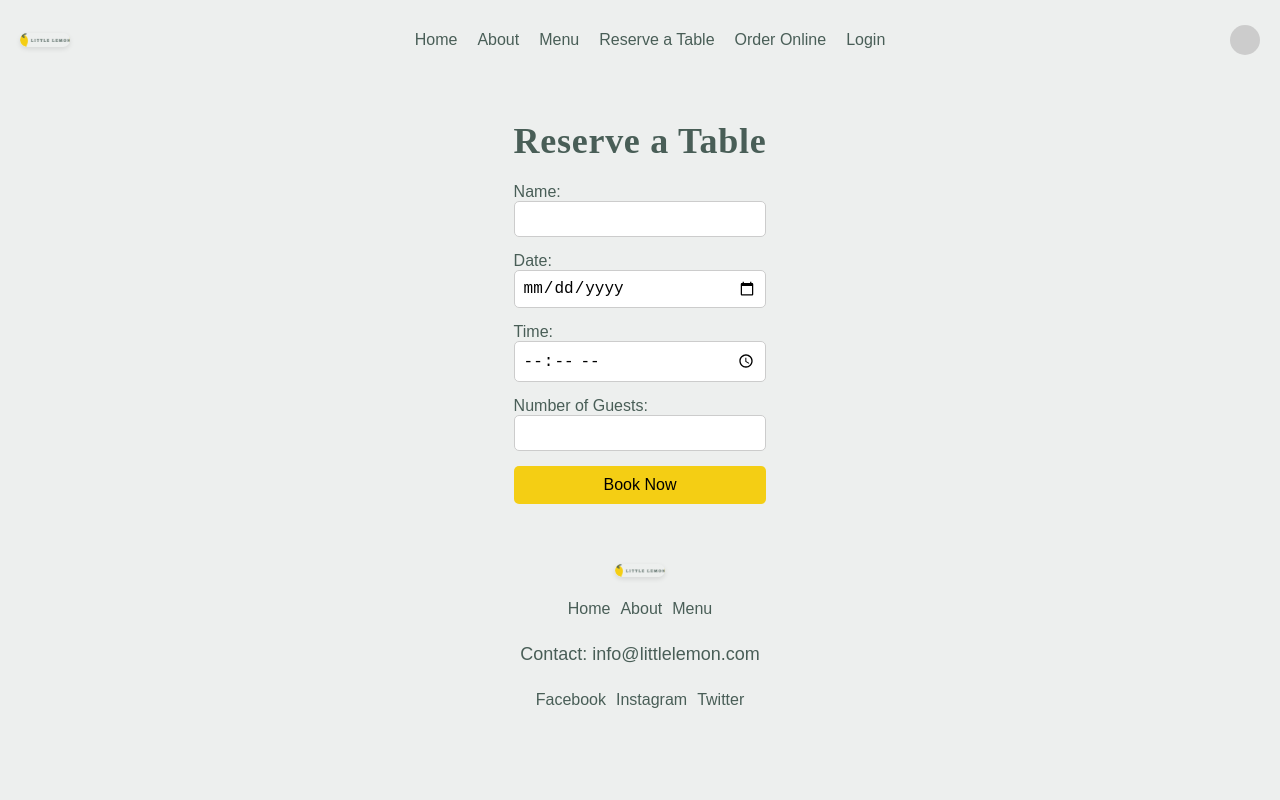
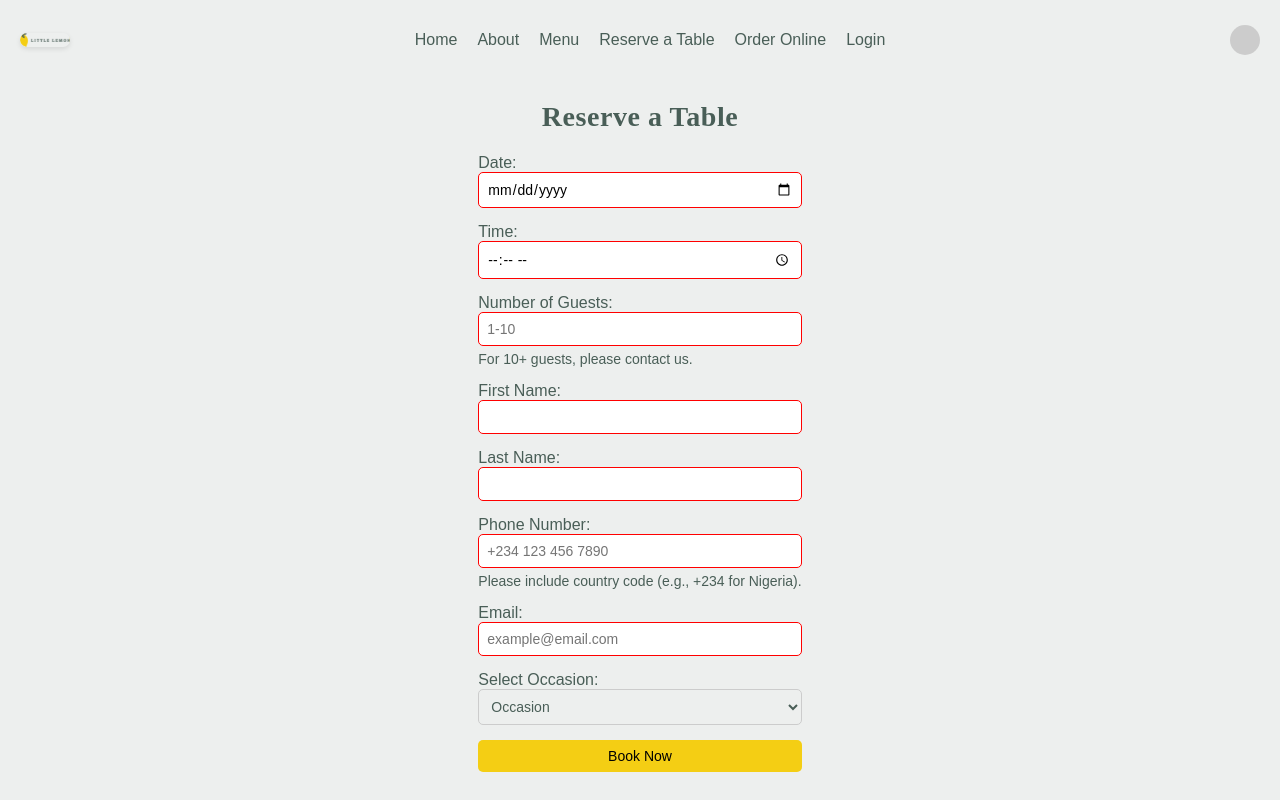
Before and after one commit to Hephzibah-SO-Cu/Little-Lemon-CS, a React (Create React App) app: page /booking in a window 1280 px wide. Shown: the top 800 px of the page. Built offline with nearby package versions, Linux system fonts and the light colour scheme.

Commit message:
Enhanced Booking Section

```diff
--- a/src/App.css
+++ b/src/App.css
@@ -433,6 +433,7 @@ main > :not(:last-child) {
   font-size: 36px;
   color: #495E57;
   margin-bottom: 20px;
+  text-align: center;
 }
 
 .booking-page form {
@@ -448,11 +449,40 @@ main > :not(:last-child) {
   color: #495E57;
 }
 
-.booking-page input {
+.booking-page input,
+.booking-page select {
   padding: 8px;
   font-size: 16px;
   border: 1px solid #ccc;
   border-radius: 5px;
+  font-family: 'Karla', sans-serif;
+}
+
+.booking-page input:invalid,
+.booking-page select:invalid {
+  border-color: #ff0000;
+}
+
+.booking-page input:valid,
+.booking-page select:valid {
+  border-color: #ccc;
+}
+
+.booking-page .guest-note,
+.booking-page .phone-note {
+  font-size: 14px;
+  color: #495E57;
+  margin-top: 5px;
+}
+
+.booking-page select.occasion-default {
+  background-color: #EDEFEE;
+  color: #495E57;
+}
+
+.booking-page select.occasion-selected {
+  background-color: #495E57;
+  color: #fff;
 }
 
 .booking-page button {
@@ -462,6 +492,7 @@ main > :not(:last-child) {
   cursor: pointer;
   font-size: 16px;
   border-radius: 5px;
+  font-family: 'Karla', sans-serif;
 }
 
 /* Responsive Design */
@@ -587,6 +618,24 @@ main > :not(:last-child) {
     flex-direction: column;
     text-align: center;
   }
+  /* Booking Page */
+  .booking-page {
+    padding: 20px;
+  }
+
+  .booking-page h1 {
+    font-size: 28px;
+  }
+
+  .booking-page input,
+  .booking-page select {
+    font-size: 14px;
+  }
+
+  .booking-page button {
+    font-size: 14px;
+    padding: 8px;
+  }
 
 /* Extra Small Screens (below 480px) */
 @media (max-width: 480px) {
--- a/src/App.js
+++ b/src/App.js
@@ -1,8 +1,7 @@
 import React from 'react';
-import { BrowserRouter as Router, Routes, Route } from 'react-router-dom';
+import { BrowserRouter as Router } from 'react-router-dom';
 import Nav from './components/Nav';
-import HomePage from './components/HomePage';
-import BookingPage from './components/BookingPage';
+import Main from './components/Main';
 import './App.css';
 
 function App() {
@@ -10,10 +9,7 @@ function App() {
     <div className="App">
       <Router>
         <Nav />
-        <Routes>
-          <Route path="/" element={<HomePage />} />
-          <Route path="/booking" element={<BookingPage />} />
-        </Routes>
+        <Main />
       </Router>
     </div>
   );
--- a/src/components/BookingPage.js
+++ b/src/components/BookingPage.js
@@ -1,27 +1,79 @@
-import React from 'react';
+import React, { useState } from 'react';
 import Footer from './Footer';
 
 function BookingPage() {
+  const [occasion, setOccasion] = useState('');
+
+  const handleOccasionChange = (e) => {
+    setOccasion(e.target.value);
+  };
+
   return (
     <>
       <div className="booking-page">
         <h1>Reserve a Table</h1>
         <form>
-          <label>
-            Name:
-            <input type="text" name="name" required />
+          <label htmlFor="date">
+            Date:
+            <input type="date" id="date" name="date" required />
           </label>
-          <label>
-            Date:
-            <input type="date" name="date" required />
+          <label htmlFor="time">
+            Time:
+            <input type="time" id="time" name="time" required />
           </label>
-          <label>
-            Time:
-            <input type="time" name="time" required />
+          <label htmlFor="guests">
+            Number of Guests:
+            <input
+              type="number"
+              id="guests"
+              name="guests"
+              min="1"
+              max="10"
+              placeholder="1-10"
+              required
+            />
+            <span className="guest-note">For 10+ guests, please contact us.</span>
           </label>
-          <label>
-            Number of Guests:
-            <input type="number" name="guests" min="1" max="10" required />
+          <label htmlFor="firstName">
+            First Name:
+            <input type="text" id="firstName" name="firstName" required />
+          </label>
+          <label htmlFor="lastName">
+            Last Name:
+            <input type="text" id="lastName" name="lastName" required />
+          </label>
+          <label htmlFor="phone">
+            Phone Number:
+            <input
+              type="tel"
+              id="phone"
+              name="phone"
+              pattern="\+[0-9]{1,3}\s?[0-9]{9,12}"
+              placeholder="+234 123 456 7890"
+              required
+            />
+            <span className="phone-note">Please include country code (e.g., +234 for Nigeria).</span>
+          </label>
+          <label htmlFor="email">
+            Email:
+            <input type="email" id="email" name="email" placeholder="example@email.com" required />
+          </label>
+          <label htmlFor="occasion">
+            Select Occasion:
+            <select
+              id="occasion"
+              name="occasion"
+              value={occasion}
+              onChange={handleOccasionChange}
+              className={occasion ? 'occasion-selected' : 'occasion-default'}
+            >
+              <option value="" disabled hidden>Occasion</option>
+              <option value="Birthday">Birthday</option>
+              <option value="Engagement">Engagement</option>
+              <option value="Anniversary">Anniversary</option>
+              <option value="Business Meeting">Business Meeting</option>
+              <option value="Other">Other</option>
+            </select>
           </label>
           <button type="submit">Book Now</button>
         </form>
--- a/src/components/Main.js
+++ b/src/components/Main.js
@@ -1,17 +1,14 @@
 import React from 'react';
-import Hero from './Hero';
-import Highlights from './Highlights';
-import Testimonials from './Testimonials';
-import About from './About';
+import { Routes, Route } from 'react-router-dom';
+import HomePage from './HomePage';
+import BookingPage from './BookingPage';
 
 function Main() {
   return (
-    <main>
-      <Hero />
-      <Highlights />
-      <Testimonials />
-      <About />
-    </main>
+    <Routes>
+      <Route path="/" element={<HomePage />} />
+      <Route path="/booking" element={<BookingPage />} />
+    </Routes>
   );
 }
 
```
